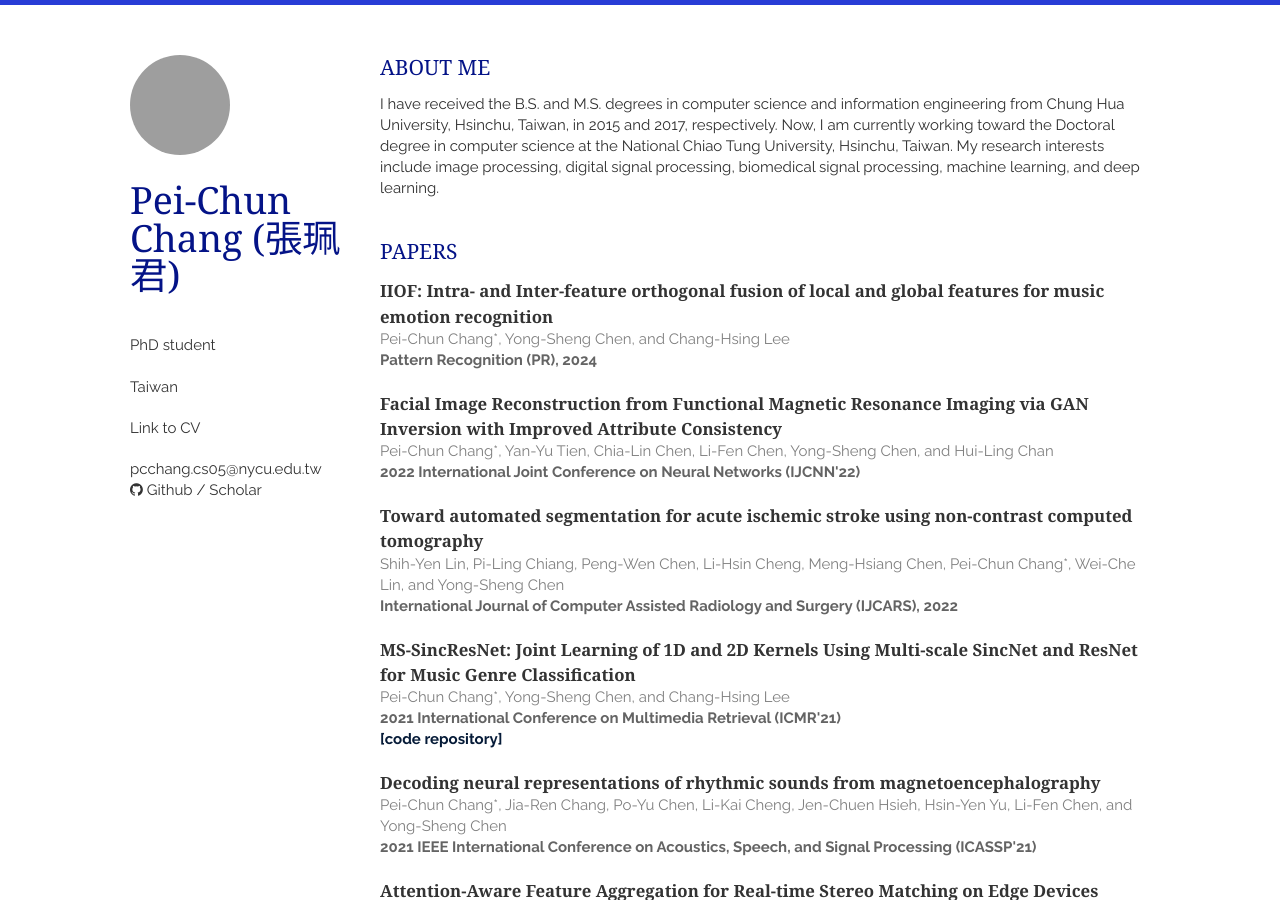
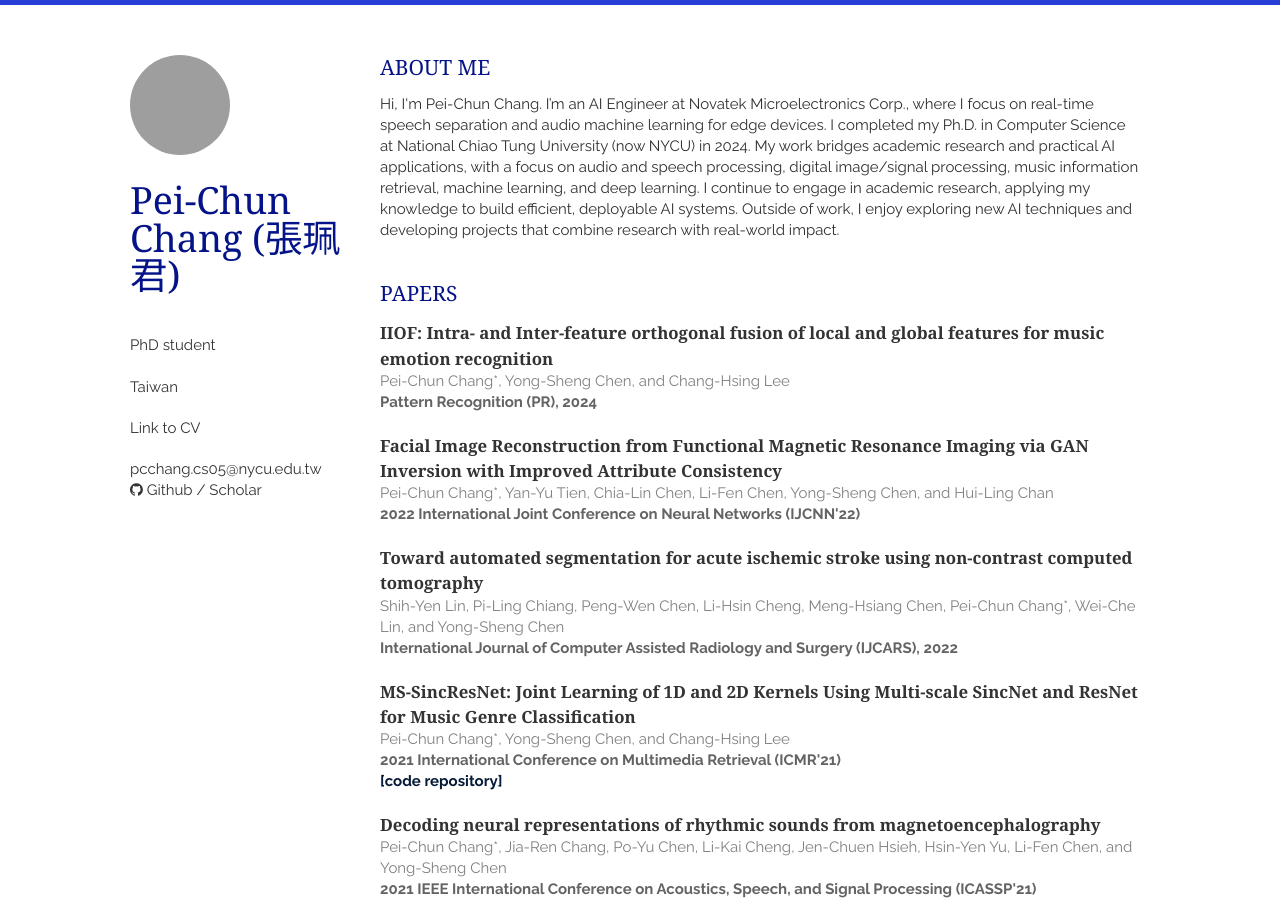
Before and after one commit to PeiChunChang/PeiChunChang.github.io, a Jekyll site: the page built from index.html, in a window 1280 px wide and 900 px high. Built offline with Jekyll 4.4.1, drawn with Linux system fonts in a browser that asks for light colours; nearby versions of some CDN libraries; the list of posts is cut into pages by our own code; a style sheet for code colours, icons or effects is not loaded; grey boxes are pictures that could not be loaded.

Commit message:
Update aboutme.html

```diff
--- a/_includes/aboutme.html
+++ b/_includes/aboutme.html
@@ -2,9 +2,11 @@
     <h1>About Me</h1>
     <article>
         <p>
-            I have received the B.S. and M.S. degrees in computer science and information engineering from Chung Hua University, Hsinchu, Taiwan, in
-            2015 and 2017, respectively. Now, I am currently working toward the Doctoral degree in computer science at the National Chiao Tung University, Hsinchu, Taiwan.
-            My research interests include image processing, digital signal processing, biomedical signal processing, machine learning, and deep learning.
+            Hi, I'm Pei-Chun Chang. I’m an AI Engineer at Novatek Microelectronics Corp., where I focus on real-time speech separation and audio machine learning for edge devices.
+            I completed my Ph.D. in Computer Science at National Chiao Tung University (now NYCU) in 2024.
+            My work bridges academic research and practical AI applications, with a focus on audio and speech processing, digital image/signal processing, music information retrieval, machine learning, and deep learning.
+            I continue to engage in academic research, applying my knowledge to build efficient, deployable AI systems.
+            Outside of work, I enjoy exploring new AI techniques and developing projects that combine research with real-world impact.
         </p>
     </article>
 </section>
```
